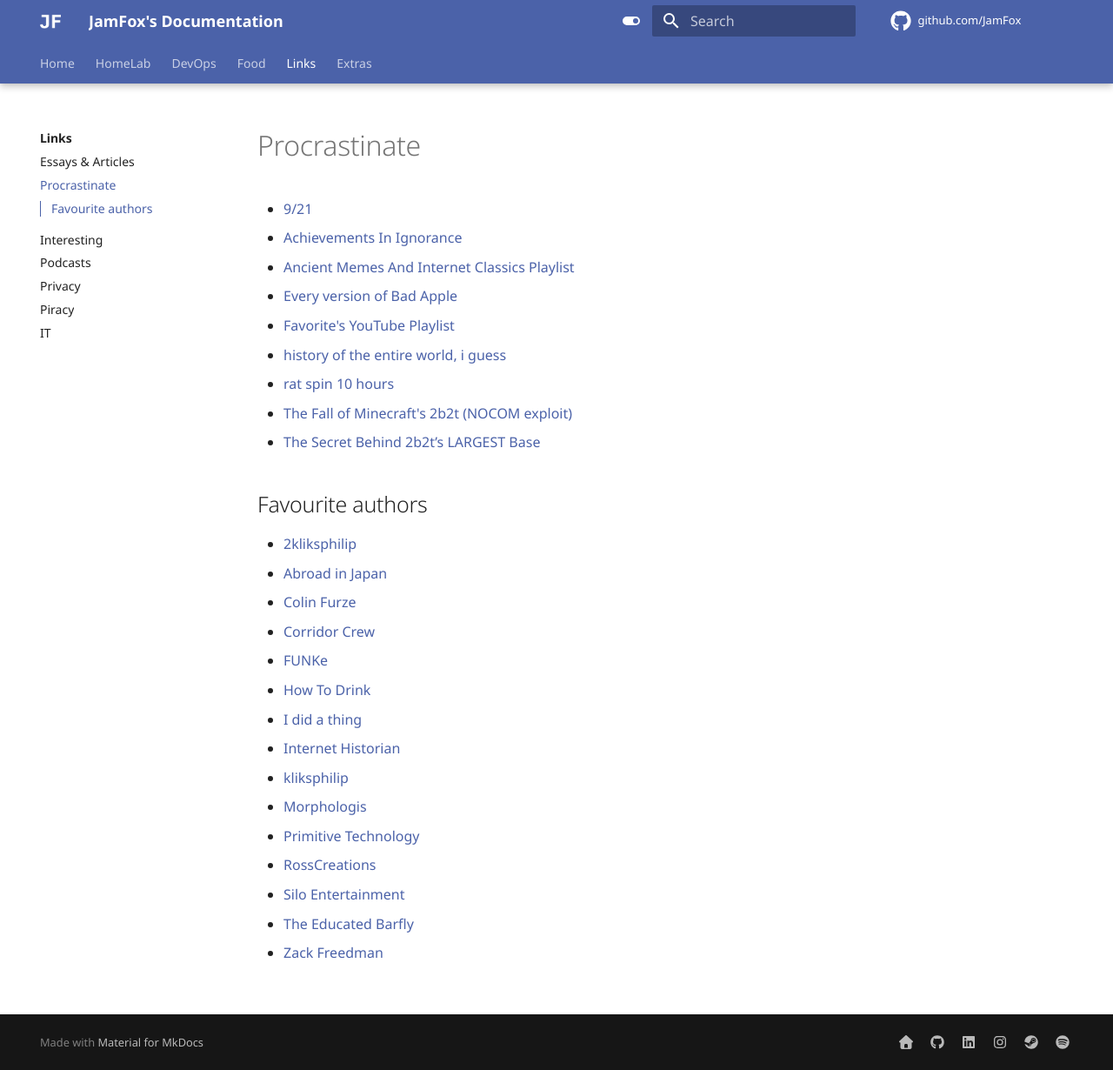
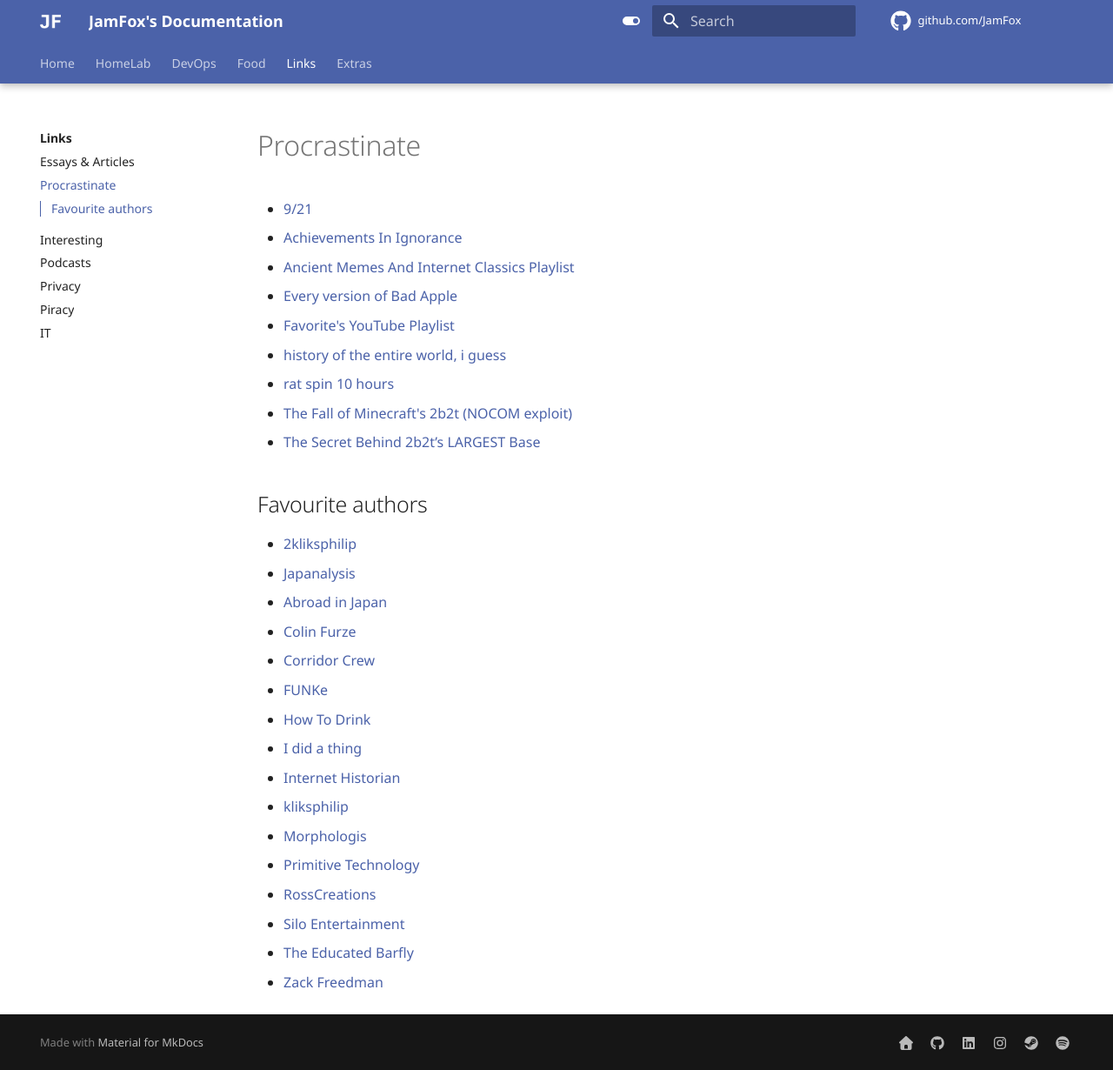
Before and after one commit to JamFox/docs.jamfox.dev, an MkDocs documentation site: the page built from docs/content/links/procrastinate.md, in a window 1280 px wide and 1230 px high. Shown: the whole window at 87% size. Built offline with MkDocs 1.6.1 and Material for MkDocs 9.7.7, drawn with Linux system fonts in a browser that asks for light colours; comment, search, counter and statistics services are not loaded.

Commit message:
links: add japanalysis

```diff
--- a/docs/content/links/procrastinate.md
+++ b/docs/content/links/procrastinate.md
@@ -16,6 +16,7 @@ title: "Procrastinate"
 ## Favourite authors
 
 - [2kliksphilip](https://www.youtube.com/c/2kliksphilip)
+- [Japanalysis](https://www.youtube.com/@Japanalysis)
 - [Abroad in Japan](https://www.youtube.com/c/AbroadinJapan)
 - [Colin Furze](https://www.youtube.com/c/colinfurze)
 - [Corridor Crew](https://www.youtube.com/c/corridorcrew)
```
